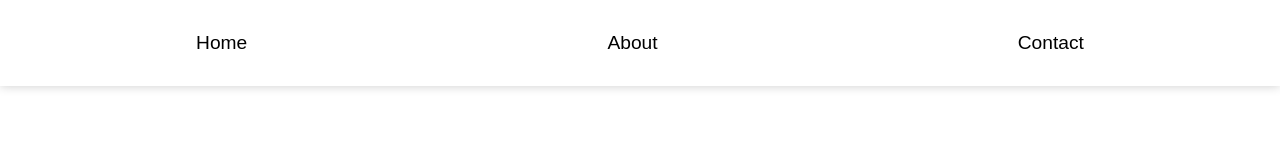
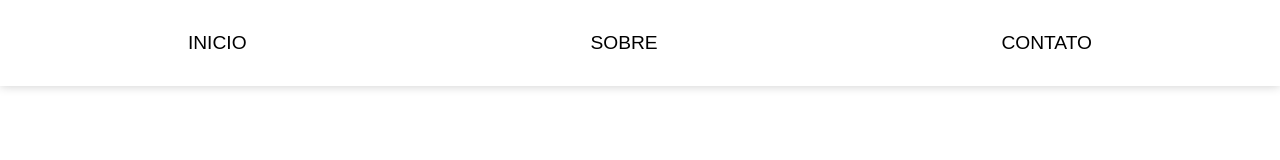
Before and after one commit to bc-fullstack-02/BBS-BULLETIN_BOARD_SYSTEM, a React (Create React App) app in the folder BB(FINALV01)/frontend/bene-tesla/: page / in a window 1280 px wide. Shown: the top 160 px of the page. Built offline with nearby package versions, Linux system fonts and the light colour scheme.

Commit message:
Atualizacao

```diff
--- a/BB(FINALV01)/frontend/bene-tesla/src/App.js
+++ b/BB(FINALV01)/frontend/bene-tesla/src/App.js
@@ -3,15 +3,15 @@ import './App.css';
 function App() {
   const menu = [
     {
-      name: 'Home',
-      link: '/',
+      name: 'INICIO',
+      link: '/home',
     },
     {
-      name: 'About',
+      name: 'SOBRE',
       link: '/about',
     },
     {
-      name: 'Contact',
+      name: 'CONTATO',
       link: '/contact',
     },
   ];
```
